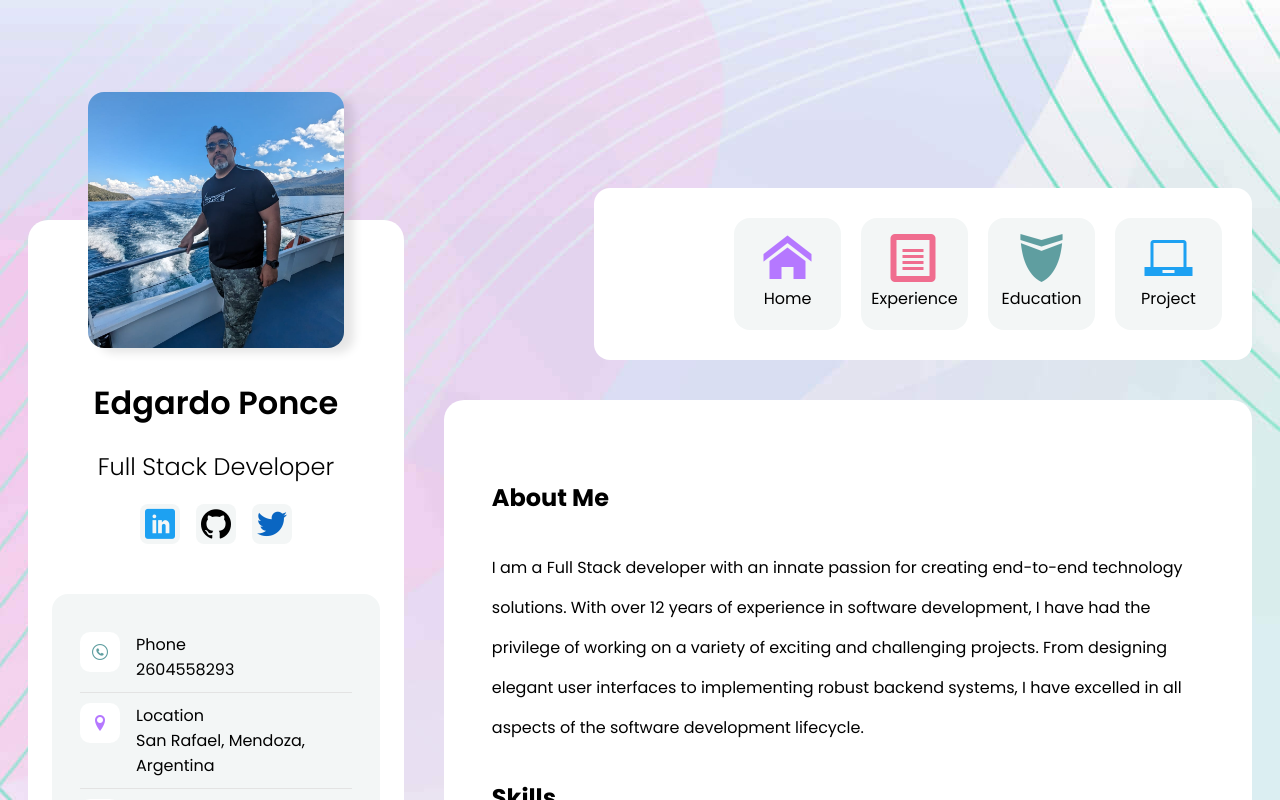
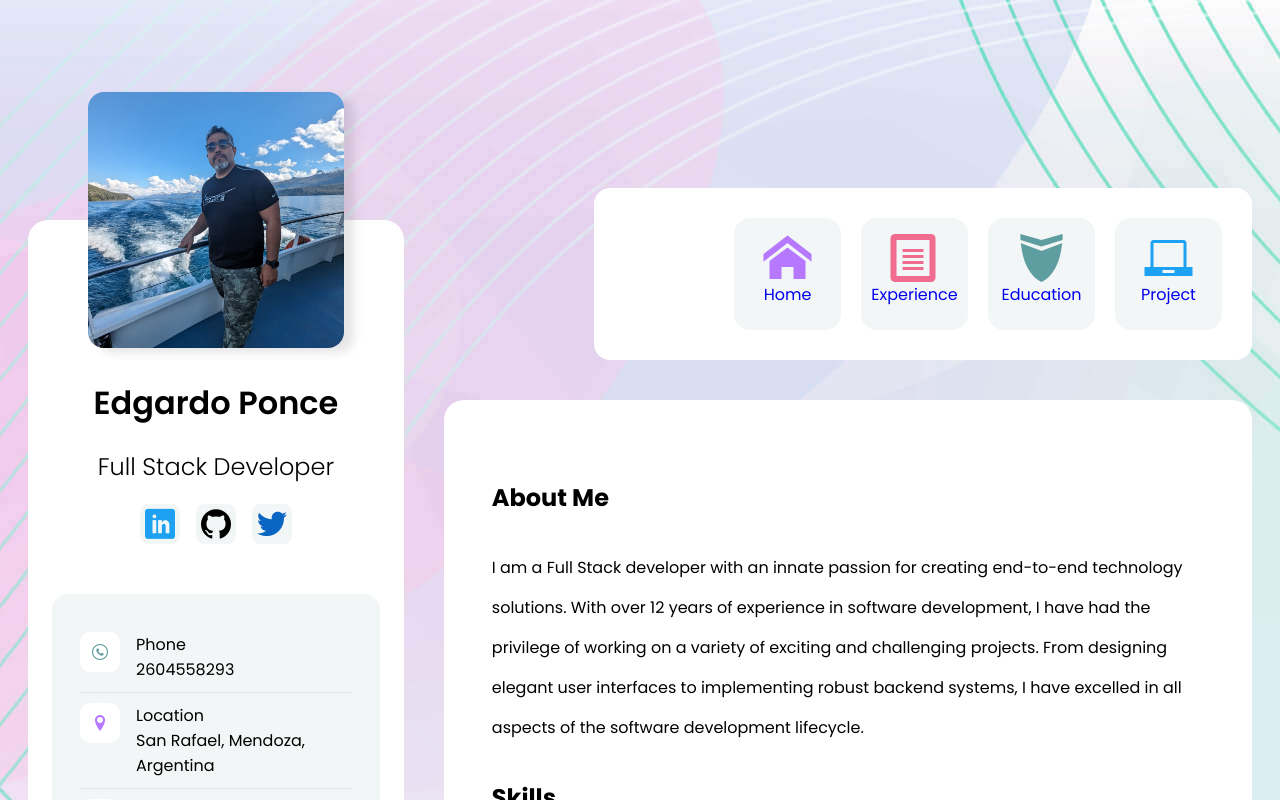
Before and after one commit to guduchango/my-personal-web-reactjs, a React (Vite) app: page / in a window 1280 px wide. Shown: the top 800 px of the page. Built offline with nearby package versions, Linux system fonts and the light colour scheme.

Commit message:
fix media size when menu is clicked, and border of a menu an header, not clickeable

```diff
--- a/src/Components/Header/index.jsx
+++ b/src/Components/Header/index.jsx
@@ -5,26 +5,28 @@ const Header = () => {
     return (
         <header className="header">
             <nav>
-                <div className="nav-box" title="home">
-                    <NavLink to='/'>
+
+                <NavLink to='/'>
+                    <div className="nav-box" title="home">
                         <i className="icon-home"></i>
-                    </NavLink>
-                </div>
-                <div className="nav-box" title="experience">
-                    <NavLink to='/experience'>
+                    </div>
+                </NavLink>
+                <NavLink to='/experience'>
+                    <div className="nav-box" title="experience">
                         <i className="icon-file-text"></i>
-                    </NavLink>
-                </div>
-                <div className="nav-box" title="education">
-                    <NavLink to='/education'>
+                    </div>
+                </NavLink>
+                <NavLink to='/education'>
+                    <div className="nav-box" title="education">
                         <i className="icon-shield"></i>
-                    </NavLink>
-                </div>
-                <div className="nav-box" title="projects">
-                    <NavLink to='/project'>
+                    </div>
+                </NavLink>
+                <NavLink to='/project'>
+                    <div className="nav-box" title="projects">
                         <i className="icon-laptop"></i>
-                    </NavLink>
-                </div>
+                    </div>
+                </NavLink>
+
             </nav>
         </header>
     )
--- a/src/Components/Header/styles.css
+++ b/src/Components/Header/styles.css
@@ -37,7 +37,7 @@ nav {
     font-size: 24px;
 }
 
-.nav-box a {
+nav a {
     text-decoration: none;
 }
 
@@ -46,19 +46,19 @@ nav {
     transition-delay: 0.1s;
 }
 
-nav .nav-box:nth-of-type(1) i {
+nav a:nth-of-type(1) i {
     color: var(--font-color1);
 }
 
-nav .nav-box:nth-of-type(2) i {
+nav a:nth-of-type(2) i {
     color: var(--font-color2);
 }
 
-nav .nav-box:nth-of-type(3) i {
+nav a:nth-of-type(3) i {
     color: var(--font-color3);
 }
 
-nav .nav-box:nth-of-type(4) i {
+nav a:nth-of-type(4) i {
     color: var(--font-color4);
 }
 
--- a/src/Components/Layout/index.jsx
+++ b/src/Components/Layout/index.jsx
@@ -1,15 +1,33 @@
+import { useContext } from 'react'
+import { GlobalContext } from '../../Context'
 import Footer from '../Footer'
 import Header from '../Header'
 import Main from '../Main'
 import Menu from '../Menu'
 import './styles.css'
+import useWindowDimensions from '../../hooks/useWindowDimensions'
+
+
 
 const Layout = ({ children }) => {
+
+    const context = useContext(GlobalContext);
+    const { width } = useWindowDimensions();
+    const mobileWidthMediaQuery = 900;
+    const homePage = 'home';
+
+    const showHeader = () => {
+        return (context.navSection === homePage
+        && width <= mobileWidthMediaQuery)
+        || width >= mobileWidthMediaQuery
+    }
+
+
     return (
         <div className="layout">
             <div className="layout-wrapper">
                 <Header />
-                <Main />
+                { ((showHeader() && <Main /> ))}
                 <Menu />
                 <section aria-labelledby="about me">
                     <div className="section-wrapper">
--- a/src/Components/Menu/index.jsx
+++ b/src/Components/Menu/index.jsx
@@ -6,33 +6,30 @@ const Menu = () => {
     return (
         <div className="menu">
             <div className="menu-wrapper">
+                <NavLink to='/'>
                     <div className={`${({ isActive }) => isActive ? activeStyle : undefined} menuWrapper-box`}>
-                <NavLink to='/'>
                         <i className="icon-home"></i>
-                </NavLink>
                         <span>Home</span>
                     </div>
+                </NavLink>
+                <NavLink to='/experience'>
                     <div className={`${({ isActive }) => isActive ? activeStyle : undefined} menuWrapper-box`}>
-                <NavLink
-                    to='/experience'>
                             <i className="icon-file-text"></i>
-                </NavLink>
                             <span>Experience</span>
                     </div>
+                </NavLink>
+                <NavLink to='/education'>
                     <div className={`${({ isActive }) => isActive ? activeStyle : undefined} menuWrapper-box`}>
-                <NavLink
-                    to='/education'>
                         <i className="icon-shield"></i>
-                </NavLink>
                         <span>Education</span>
                     </div>
+                </NavLink>
+                <NavLink to='/project'>
                     <div className={`${({ isActive }) => isActive ? activeStyle : undefined} menuWrapper-box`}>
-                <NavLink
-                    to='/project'>
                         <i className="icon-laptop"></i>
-                </NavLink>
                         <span>Project</span>
                     </div>
+                </NavLink>
             </div>
         </div>
     )
--- a/src/Components/Menu/styles.css
+++ b/src/Components/Menu/styles.css
@@ -46,19 +46,19 @@
         font-size: 48px;
     }
 
-    .menu-wrapper .menuWrapper-box:nth-of-type(1) i {
+    .menu-wrapper a:nth-of-type(1) i {
         color: var(--font-color1)
     }
 
-    .menu-wrapper .menuWrapper-box:nth-of-type(2) i {
+    .menu-wrapper a:nth-of-type(2) i {
         color: var(--font-color2)
     }
 
-    .menu-wrapper .menuWrapper-box:nth-of-type(3) i {
+    .menu-wrapper a:nth-of-type(3) i {
         color: var(--font-color3)
     }
 
-    .menu-wrapper .menuWrapper-box:nth-of-type(4) i {
+    .menu-wrapper a:nth-of-type(4) i {
         color: var(--font-color4)
     }
 }
--- a/src/Context/index.jsx
+++ b/src/Context/index.jsx
@@ -14,13 +14,17 @@ export const GlobalContextProvider = ({children}) => {
   const [experienceInfo] = useState(infoWeb.getExperienceInfo())
   const [skillInfo] = useState(infoWeb.getSkillInfo())
 
+  /* NavLink selected */
+  const [navSection,setNavSection] = useState(null)
 
   return (
     <GlobalContext.Provider value={{
      educationInfo,
      projectInfo,
      experienceInfo,
-     skillInfo
+     skillInfo,
+     navSection,
+     setNavSection
     }}>
       {children}
     </GlobalContext.Provider>
--- a/src/Pages/Education/index.jsx
+++ b/src/Pages/Education/index.jsx
@@ -1,4 +1,4 @@
-import { useContext } from 'react'
+import { useContext, useEffect } from 'react'
 import Layout from '../../Components/Layout'
 import { GlobalContext } from '../../Context'
 import './styles.css'
@@ -7,6 +7,9 @@ const Education = () => {
 
     const context = useContext(GlobalContext);
     const items = context.educationInfo;
+    useEffect(() => {
+        context.setNavSection("education")
+      }, [context])
 
     return (
         <Layout>
--- a/src/Pages/Experience/index.jsx
+++ b/src/Pages/Experience/index.jsx
@@ -1,5 +1,5 @@
 
-import { useContext } from 'react';
+import { useContext, useEffect } from 'react';
 import Layout from '../../Components/Layout'
 import './styles.css'
 import { GlobalContext } from '../../Context';
@@ -8,6 +8,10 @@ const Experience = () => {
 
     const context = useContext(GlobalContext);
     const items = context.experienceInfo;
+    useEffect(() => {
+        context.setNavSection("experience")
+      }, [context])
+
 
     return (
         <Layout>
--- a/src/Pages/Home/index.jsx
+++ b/src/Pages/Home/index.jsx
@@ -1,5 +1,5 @@
 
-import { useContext } from 'react';
+import { useContext, useEffect } from 'react';
 import Layout from '../../Components/Layout'
 import './styles.css'
 import { GlobalContext } from '../../Context';
@@ -8,6 +8,9 @@ const Home = () => {
 
     const context = useContext(GlobalContext);
     const items = context.skillInfo;
+    useEffect(() => {
+        context.setNavSection("home")
+      }, [context])
 
     return (
         <Layout>
--- a/src/Pages/Project/index.jsx
+++ b/src/Pages/Project/index.jsx
@@ -1,5 +1,5 @@
 
-import { useContext } from 'react';
+import { useContext, useEffect } from 'react';
 import Layout from '../../Components/Layout'
 import { GlobalContext } from '../../Context';
 import './styles.css'
@@ -8,6 +8,10 @@ const Project = () => {
 
     const context = useContext(GlobalContext);
     const items = context.projectInfo;
+    useEffect(() => {
+        context.setNavSection("project")
+      }, [context])
+
 
     return (
         <Layout>
--- a/src/Pages/Project/styles.css
+++ b/src/Pages/Project/styles.css
@@ -49,3 +49,12 @@
 .proyectBoxesBox-info img {
     border-radius: 24px;
 }
+
+@media only screen and (max-width: 550px) {
+    .proyectBoxesBox-info {
+        display: grid;
+        grid-template-rows: 200px 1fr;
+    }
+
+
+}
--- /dev/null
+++ b/src/hooks/useWindowDimensions.js
@@ -0,0 +1,24 @@
+import { useState, useEffect } from 'react';
+
+function getWindowDimensions() {
+  const { innerWidth: width, innerHeight: height } = window;
+
+  return { width, height };
+}
+
+export default function useWindowDimensions() {
+  const [windowDimensions, setWindowDimensions] = useState(
+    getWindowDimensions(),
+  );
+
+  useEffect(() => {
+    function handleResize() {
+      setWindowDimensions(getWindowDimensions());
+    }
+
+    window.addEventListener('resize', handleResize);
+    return () => window.removeEventListener('resize', handleResize);
+  }, []);
+
+  return windowDimensions;
+}
```
Lines whose indentation alone changed are shown as unchanged.
